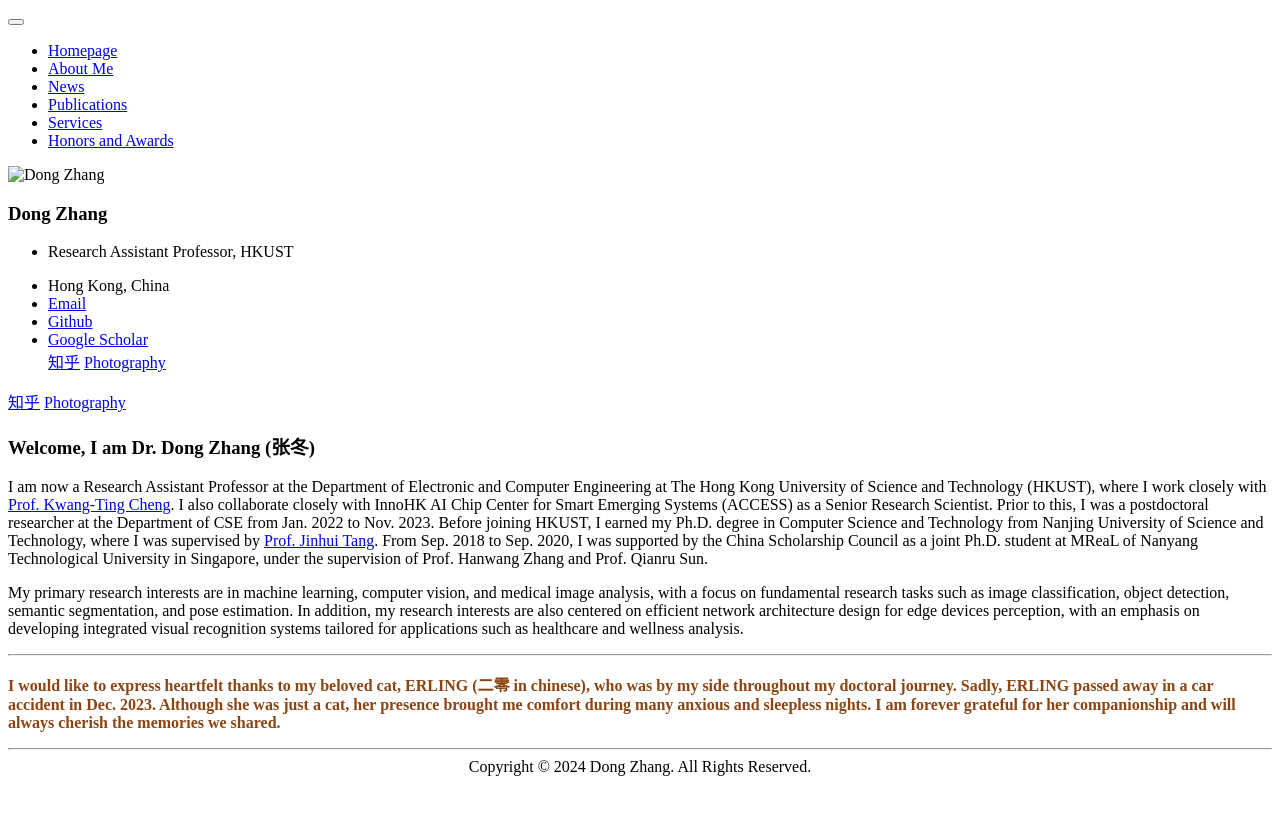
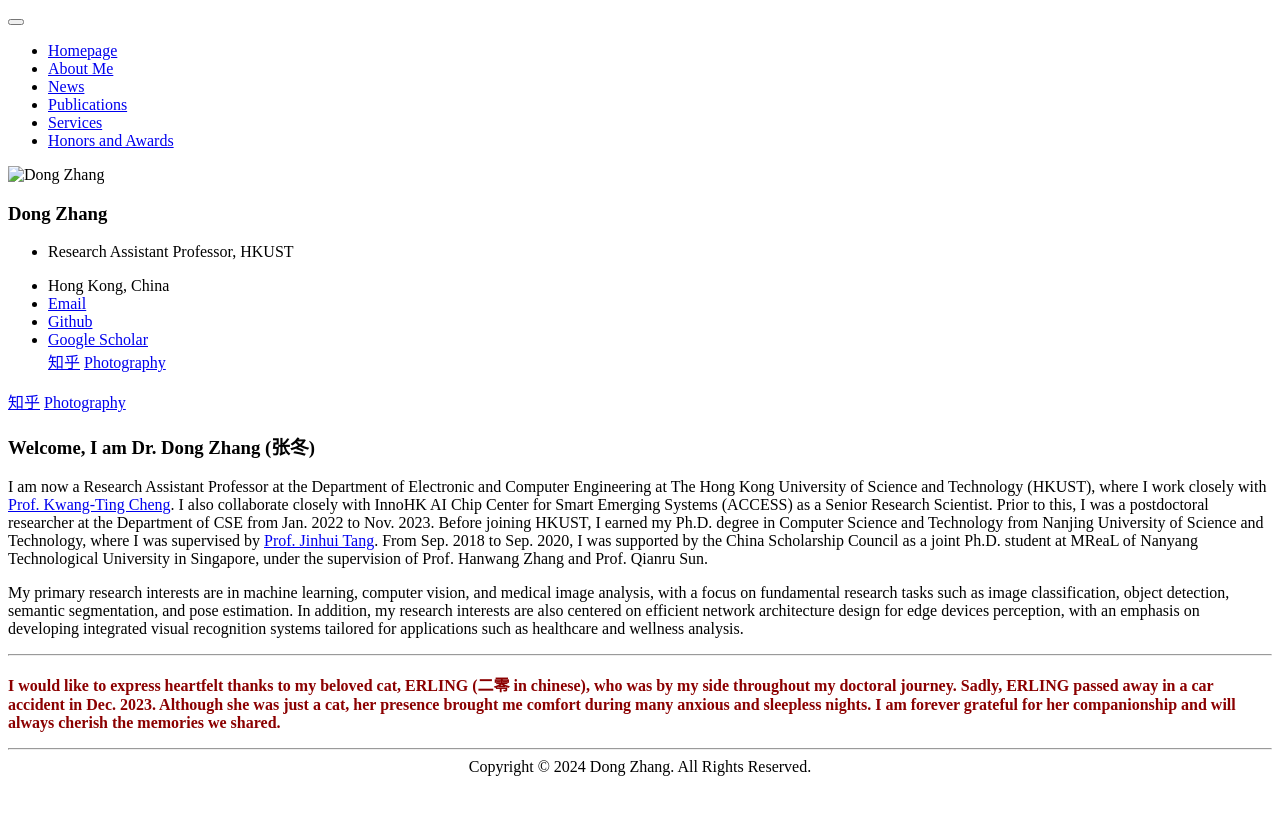
Before and after one commit to ZHANGDONG-NJUST/zhangdong-njust.github.io, a Jekyll site: the page built from _pages/includes/0_introduction.md, in a window 1280 px wide. Shown: the top 815 px of the page. Built offline with Jekyll 4.4.1, drawn with Linux system fonts in a browser that asks for light colours; our own code applies the rules of GitHub Pages for plain Markdown files.

Commit message:
Update 0_introduction.md

```diff
--- a/_pages/includes/0_introduction.md
+++ b/_pages/includes/0_introduction.md
@@ -24,4 +24,4 @@
 
 ---
 
-<p style="color:#8B4513; font-weight: bold;">I would like to express heartfelt thanks to my beloved cat, ERLING (二零 in chinese), who was by my side throughout my doctoral journey. Sadly, ERLING passed away in a car accident in Dec. 2023. Although she was just a cat, her presence brought me comfort during many anxious and sleepless nights. I am forever grateful for her companionship and will always cherish the memories we shared.</p>
+<p style="color:#8B0000; font-weight: bold;">I would like to express heartfelt thanks to my beloved cat, ERLING (二零 in chinese), who was by my side throughout my doctoral journey. Sadly, ERLING passed away in a car accident in Dec. 2023. Although she was just a cat, her presence brought me comfort during many anxious and sleepless nights. I am forever grateful for her companionship and will always cherish the memories we shared.</p>
```
